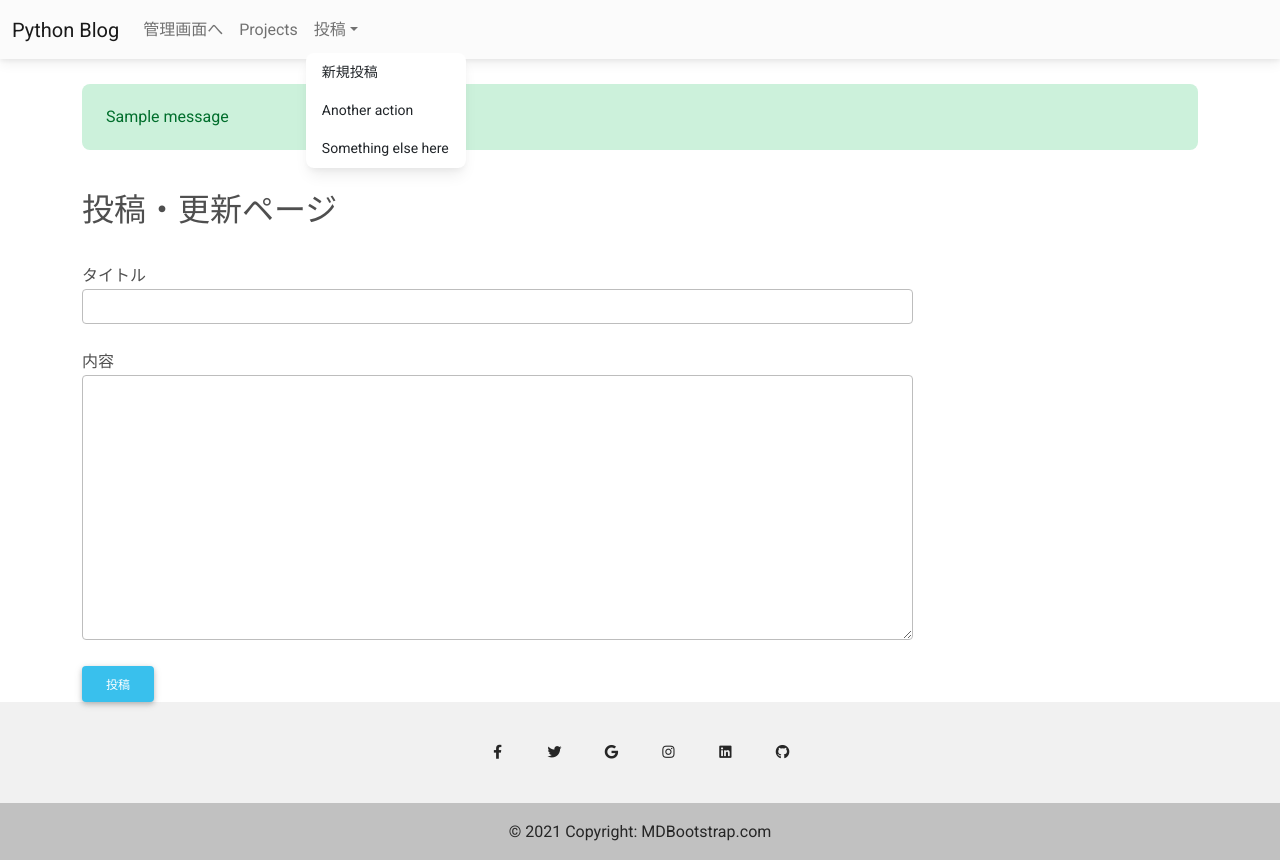
After one commit to Rikuto-kita/pblog, a Django app: page /post_create in a window 1280 px wide, after a click on "投稿". The commit adds this page. Run offline with Django 3.2, Linux system fonts and the light colour scheme; one stand-in notice (Sample message) is shown; some libraries are stand-ins or nearby versions.

Commit message:
投稿更新機能

```diff
--- /dev/null
+++ b/myapp/forms.py
@@ -0,0 +1,14 @@
+from django import forms
+from .models import Post
+
+
+class PostForm(forms.ModelForm):
+  class Meta:
+    model = Post
+    fields = ('title','content')
+
+
+  def __init__(self, *args, **kwargs):
+    super().__init__(*args, **kwargs)
+    for field in self.fields.values():
+      field.widget.attrs['class'] = 'form-control'
--- a/myapp/templates/myapp/base.html
+++ b/myapp/templates/myapp/base.html
@@ -29,70 +29,37 @@
 
       <!-- Collapsible wrapper -->
       <div class="collapse navbar-collapse" id="navbarSupportedContent">
-        <!-- Navbar brand -->
-        <a class="navbar-brand mt-2 mt-lg-0" href="#">
+        <!-- Navbar brand  -->
+        <a class="navbar-brand mt-2 mt-lg-0" href="/">
+          <!-- hrefに/を入れるとトップページに遷移できる -->
           Python Blog
         </a>
         <!-- Left links -->
         <ul class="navbar-nav me-auto mb-2 mb-lg-0">
           <li class="nav-item">
-            <a class="nav-link" href="#">Dashboard</a>
-          </li>
-          <li class="nav-item">
-            <a class="nav-link" href="#">Team</a>
+            <a class="nav-link" href="/admin" target="blank">管理画面へ</a>
           </li>
           <li class="nav-item">
             <a class="nav-link" href="#">Projects</a>
           </li>
+          <!--Dropdown-->
+          <li class="nav-item dropdown">
+            <a class="nav-link dropdown-toggle" id="navbarDropdown" data-mdb-toggle="dropdown" role="button"
+              data-bs-toggle="dropdown" aria-expanded="false">投稿</a>
+            <ul class="dropdown-menu dropdown-primary" aria-labelledby="navarDropdownMenuLnk">
+              <li><a class="dropdown-item" href="{% url 'myapp:post_create' %}">新規投稿</a></li>
+              <li><a class="dropdown-item" href="#">Another action</a></li>
+              <li><a class="dropdown-item" href="#">Something else here</a></li>
+            </ul>
+          </li>
+          <!--Dropdown-->
+
+
         </ul>
         <!-- Left links -->
       </div>
       <!-- Collapsible wrapper -->
 
-      <!-- Right elements -->
-      <div class="d-flex align-items-center">
-        <!-- Icon -->
-        <a class="text-reset me-3" href="#">
-          <i class="fas fa-shopping-cart"></i>
-        </a>
-
-        <!-- Notifications -->
-        <a class="text-reset me-3 dropdown-toggle hidden-arrow" href="#" id="navbarDropdownMenuLink" role="button"
-          data-mdb-toggle="dropdown" aria-expanded="false">
-          <i class="fas fa-bell"></i>
-          <span class="badge rounded-pill badge-notification bg-danger">1</span>
-        </a>
-        <ul class="dropdown-menu dropdown-menu-end" aria-labelledby="navbarDropdownMenuLink">
-          <li>
-            <a class="dropdown-item" href="#">Some news</a>
-          </li>
-          <li>
-            <a class="dropdown-item" href="#">Another news</a>
-          </li>
-          <li>
-            <a class="dropdown-item" href="#">Something else here</a>
-          </li>
-        </ul>
-
-        <!-- Avatar -->
-        <a class="dropdown-toggle d-flex align-items-center hidden-arrow" href="#" id="navbarDropdownMenuLink"
-          role="button" data-mdb-toggle="dropdown" aria-expanded="false">
-          <img src="https://mdbootstrap.com/img/new/avatars/2.jpg" class="rounded-circle" height="25" alt=""
-            loading="lazy" />
-        </a>
-        <ul class="dropdown-menu dropdown-menu-end" aria-labelledby="navbarDropdownMenuLink">
-          <li>
-            <a class="dropdown-item" href="#">My profile</a>
-          </li>
-          <li>
-            <a class="dropdown-item" href="#">Settings</a>
-          </li>
-          <li>
-            <a class="dropdown-item" href="#">Logout</a>
-          </li>
-        </ul>
-      </div>
-      <!-- Right elements -->
     </div>
     <!-- Container wrapper -->
   </nav>
@@ -102,7 +69,19 @@
   <!-- Start your project here-->
   <header>
 
-<main class = 'container'>
+
+  <main class='container'>
+
+    {% if messages %}
+    <br>
+      {% for message in messages %}
+      <div class="alert alert-{{ message.tags }}" role="alert">
+        {{ message }}
+      </div>
+      {% endfor %}
+
+    {% endif %}
+
     {% block content %}
     {% endblock %}
 
--- a/myapp/templates/myapp/index.html
+++ b/myapp/templates/myapp/index.html
@@ -5,7 +5,6 @@
     <div class="p-5 text-center bg-light">
       <h1 class="mb-3">Heading</h1>
       <h4 class="mb-3">Subheading</h4>
-      <a class="btn btn-primary" href="" role="button">Call to action</a>
     </div>
     <!-- Jumbotron -->
   </header>
@@ -21,9 +20,9 @@
         <div class="card-body">
           <h5 class="card-title">{{ item.title }}</h5>
           <p class="card-text">
-            This is a longer card with supporting text below as a natural lead-in to
-            additional content. This content is a little bit longer.
+              {{ item.content }}
           </p>
+          <a href="{% url 'myapp:post_detail' item.id %}" type="button" class="btn btn-info btn-md">読む</a>
         </div>
       </div>
     </div>
--- /dev/null
+++ b/myapp/templates/myapp/post_form.html
@@ -0,0 +1,34 @@
+{% extends 'myapp/base.html'%}
+
+{% block content %}
+<div class="row">
+
+  <div class="col-md-9">
+    <br>
+
+    <h2>投稿・更新ページ</h2>
+    <form action="" method="post">
+      <!-- ジャンゴの決まりCSRF検証-->
+      {% csrf_token %}
+      <br>
+      <div class = "form-groap">
+        <label>タイトル</label>
+        {{ form.title }}
+      </div>
+
+      <br>
+      <div class ="form-groap">
+        <label>内容</label>
+        {{ form.content }}
+      </div>
+
+      <br>
+
+      <button type="submit"class="btn btn-info">投稿</button>
+    </form>
+
+  </div>
+
+</div>
+
+{% endblock %}
--- a/myapp/urls.py
+++ b/myapp/urls.py
@@ -6,4 +6,8 @@ app_name = 'myapp'
 
 urlpatterns = [
     path('', views.Index.as_view(), name = 'index'),
+    path('post_create',views.PostCreate.as_view(),name = 'post_create'),
+    # <int:pk>はint型のプライマリキーを示す
+    path('post_detail/<int:pk>',views.PostDetail.as_view(),name='post_detail'),
+    path('post_update/<int:pk>',views.PostUpdate.as_view(),name='post_update'),
 ]
--- a/myapp/views.py
+++ b/myapp/views.py
@@ -1,7 +1,10 @@
-from django.shortcuts import render
+from django.shortcuts import render,resolve_url
 from django.http import HttpResponse
-from django.views.generic import TemplateView
+from django.views.generic import TemplateView,CreateView,DetailView,UpdateView
 from .models import Post
+from django.urls import reverse_lazy
+from .forms import PostForm
+from django.contrib import messages
 
 
 
@@ -15,3 +18,21 @@ class Index(TemplateView):
       'post_list': post_list,
     }
     return context
+
+
+class PostCreate(CreateView):
+  model = Post
+  form_class = PostForm
+  success_url = reverse_lazy('myapp:index')
+
+class PostDetail(DetailView):
+  model = Post
+
+
+class PostUpdate(UpdateView):
+  model = Post
+  form_class = PostForm
+
+  def get_success_url(self):
+    messages.info(self.request,'投稿を更新しました。')
+    return resolve_url('myapp:post_detail',pk = self.kwargs['pk'])
```
Also changed, not shown: myapp/templates/myapp/post_detail.html (added, +26 -0 lines), db.sqlite3. Lines whose indentation alone changed are shown as unchanged.
